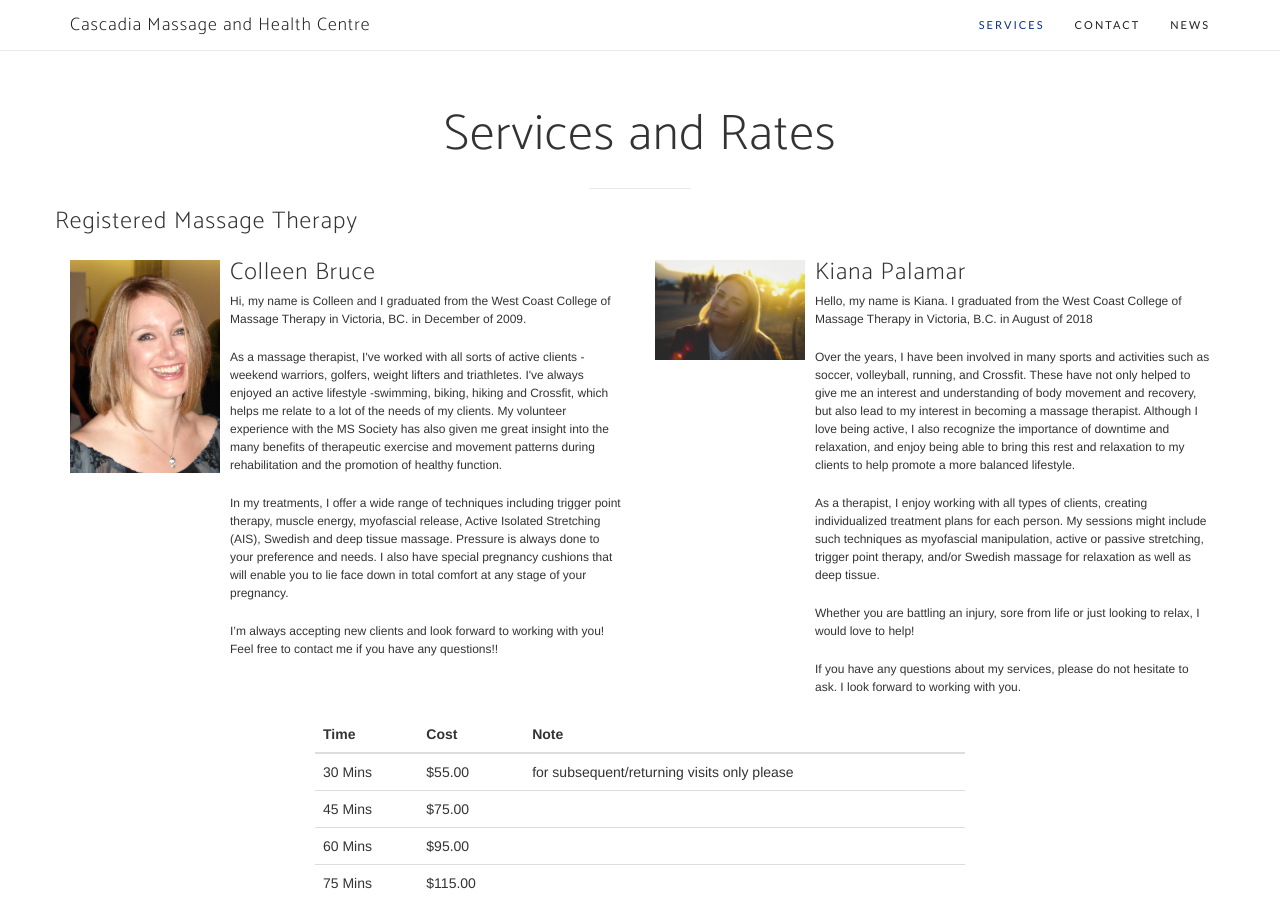
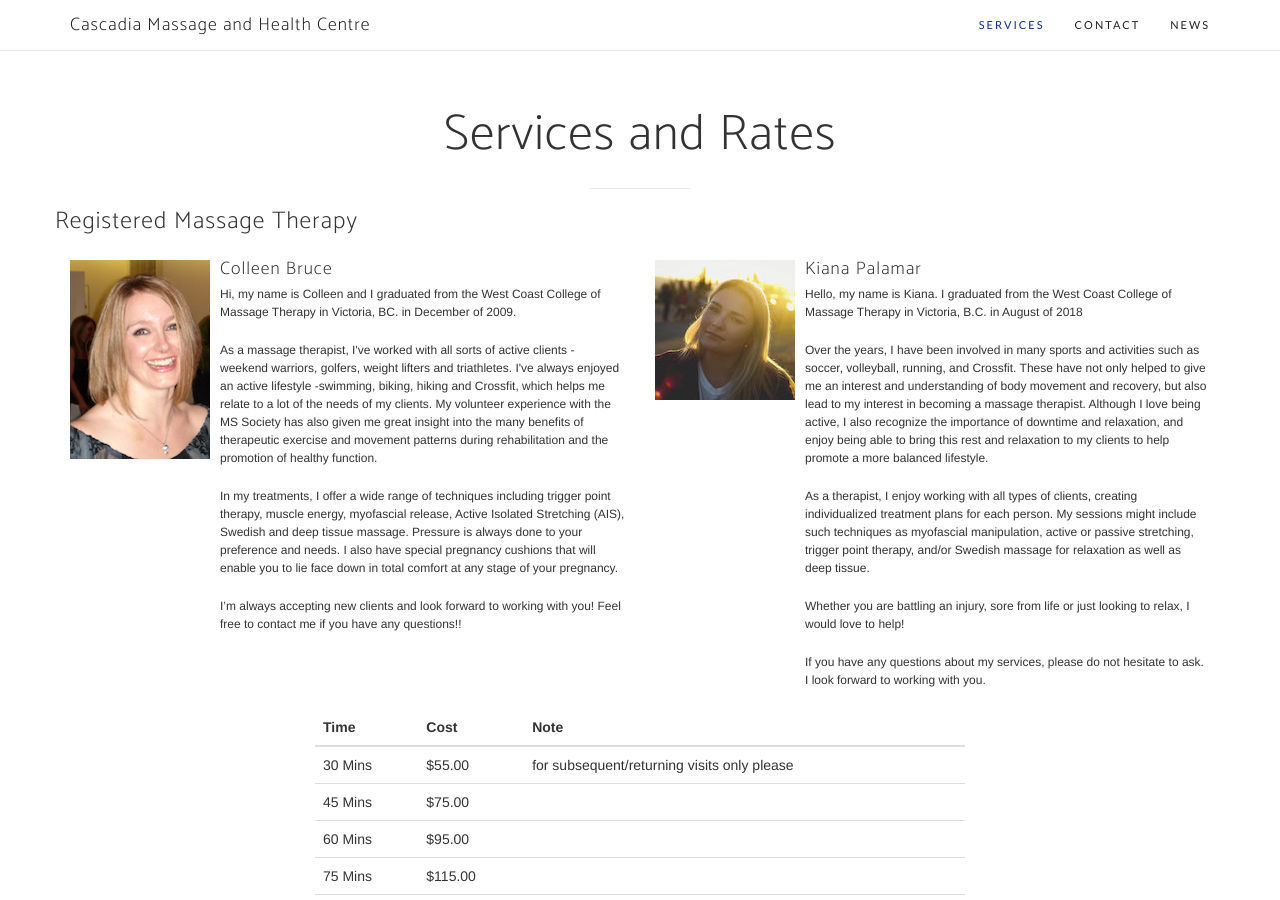
Before and after one commit to cbrucermt/cascadiahealth, a Jekyll site: the page built from index.html, in a window 1280 px wide and 900 px high, scrolled down 912 px. Built offline with Jekyll 4.4.1, drawn with Linux system fonts in a browser that asks for light colours; nearby versions of some CDN libraries; some web fonts are replaced; the list of posts is cut into pages by our own code.

Commit message:
Resize profile images

```diff
--- a/index.html
+++ b/index.html
@@ -35,7 +35,7 @@
                     <img src="/img/profile-colleen.jpg" class="media-object" style="max-width: 15rem;"/>
                 </div>
                 <div class="media-body">
-                    <h3 class="media-heading">Colleen Bruce</h3>
+                    <h4 class="media-heading">Colleen Bruce</h4>
                     {% include bio/colleen.html %}
                 </div>
             </div>
@@ -44,7 +44,7 @@
                     <img src="/img/profile-kiana.jpg" class="media-object" style="max-width: 15rem;"/>
                 </div>
                 <div class="media-body">
-                    <h3 class="media-heading">Kiana Palamar</h3>
+                    <h4 class="media-heading">Kiana Palamar</h4>
                     {% include bio/kiana.html %}
                 </div>
             </div>
@@ -55,12 +55,12 @@
 
         <div class="row">
             <h3>Registered Acupuncturist Therapy</h3>
-            <div class="media">
+            <div class="media col-lg-6">
                 <div class="media-left">
-                    <img src="/img/profile-ozge.png" class="media-object" style="max-width: 15rem;"/>
+                    <img src="/img/profile-ozge.jpeg" class="media-object" style="max-width: 15rem;"/>
                 </div>
                 <div class="media-body">
-                    <h3 class="media-heading">Ozge Stephen</h3>
+                    <h4 class="media-heading">Ozge Stephen</h4>
                     {% include bio/ozge.html %}
                 </div>
             </div>
@@ -71,12 +71,12 @@
 
         <div class="row">
             <h3>Physiotherapy Treatments</h3>
-            <div class="media">
+            <div class="media col-lg-6">
                 <div class="media-left">
                     <img src="/img/profile-sheila.jpg" class="media-object" style="max-width: 15rem;"/>
                 </div>
                 <div class="media-body">
-                    <h3 class="media-heading">Sheila Lukasiewich</h3>
+                    <h4 class="media-heading">Sheila Lukasiewich</h4>
                     {% include bio/sheila.html %}
                 </div>
             </div>
```
Also changed, not shown: img/profile-colleen.jpg, img/profile-kiana.jpg, img/profile-ozge.jpeg (added), img/profile-pics/colleen.jpg (added), img/profile-pics/kiana.jpg (added), img/profile-pics/kiel.jpg (renamed from img/profile-kiel.jpg), img/profile-pics/ozge.png (renamed from img/profile-ozge.png), 1 other file.
